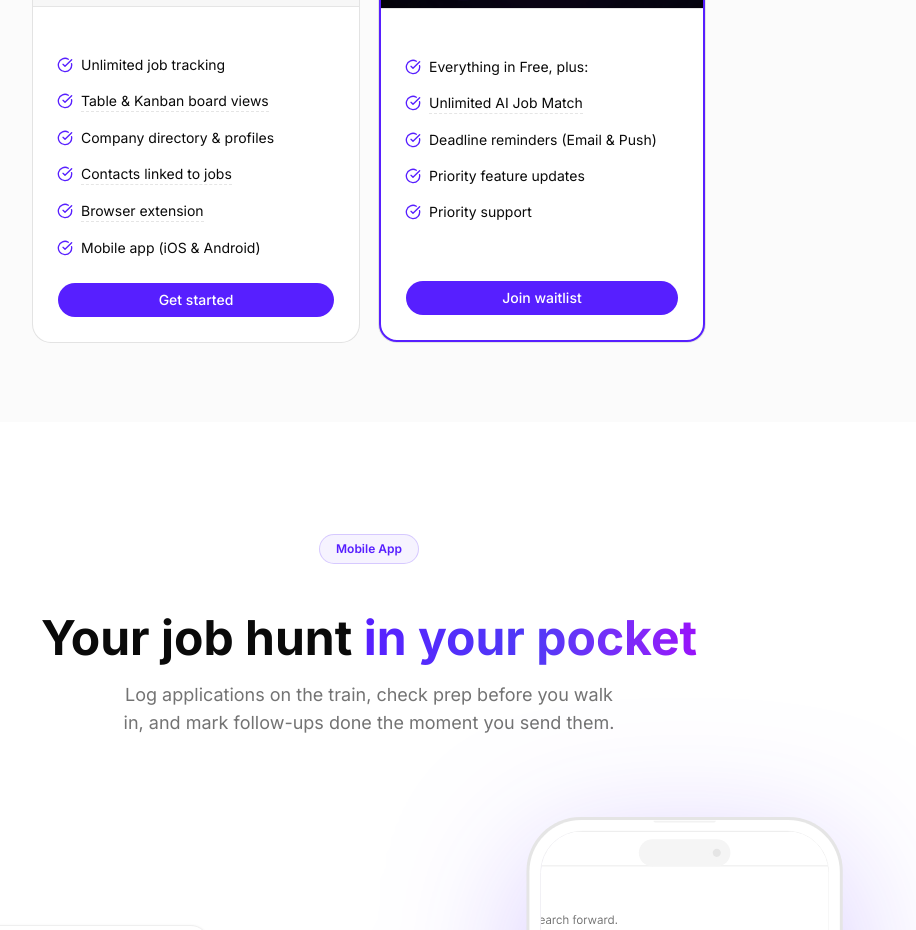
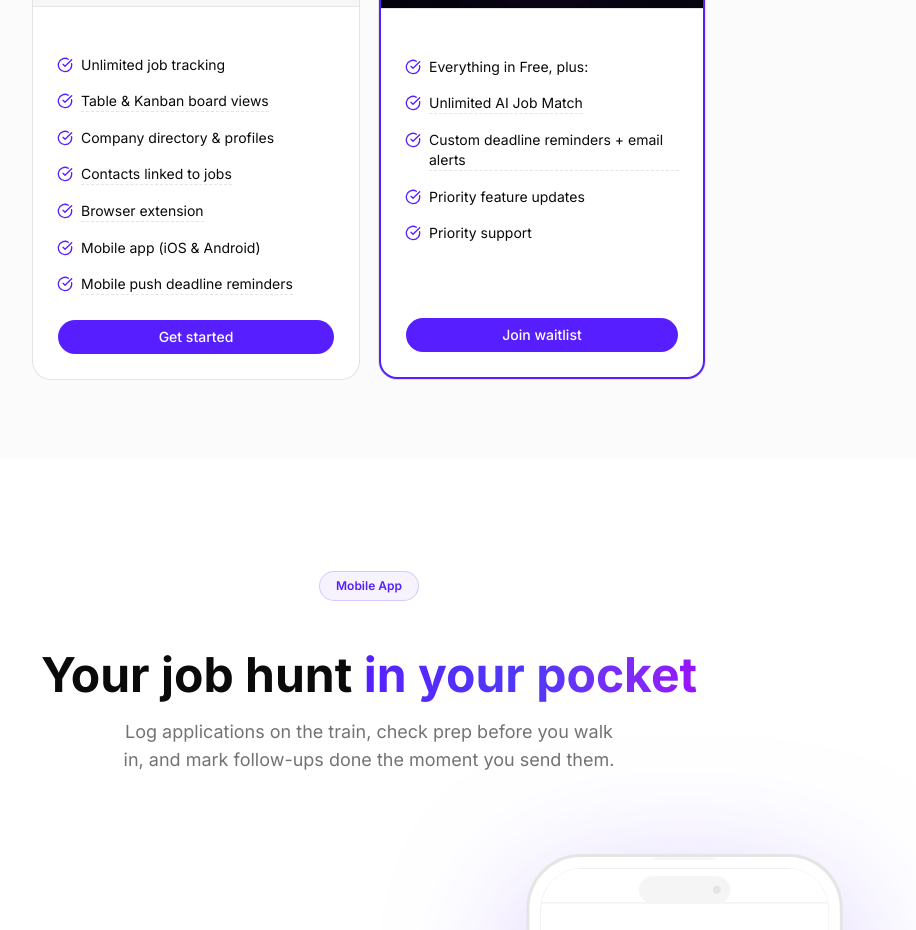
Before and after one commit to Zyntro-Official/orbbt-website, a Next.js app: page / in a window 1280 px wide. Shown: the part 7220-8150 px from the top of the page, without its empty margins (271-1187 px from the left). Built offline with nearby package versions, Linux system fonts and the light colour scheme.

Commit message:
Mirror from HasnainRaza026/orbbt-website

```diff
--- a/src/app/(sections)/features/features-data.ts
+++ b/src/app/(sections)/features/features-data.ts
@@ -44,7 +44,7 @@ export const FEATURES: Feature[] = [
     slug: "deadline-reminder",
     name: "Deadline Reminder",
     description:
-      "Set follow-ups and get timely nudges so interviews, thank-you notes, and decisions never slip away.",
+      "Get timely alerts before the deadline of your saved jobs, with mobile notifications and email reminders plus customizable schedules.",
     cta: "Learn more",
     className: "col-span-3 lg:col-span-2",
     imageSrc: "/image.svg",
--- a/src/app/(sections)/pricing/page.tsx
+++ b/src/app/(sections)/pricing/page.tsx
@@ -63,6 +63,10 @@ const PLANS = [
         tooltip: "1-click save from LinkedIn & Indeed.",
       },
       { text: "Mobile app (iOS & Android)" },
+      {
+        text: "Mobile push deadline reminders",
+        tooltip: "Get a notification reminder 2 days before a saved job deadline.",
+      },
     ] as Feature[],
     btn: { text: "Get started", href: "#waitlist" },
     featured: false,
@@ -78,7 +82,11 @@ const PLANS = [
         tooltip:
           "Instant fit scoring and skill gap analysis for any job listing.",
       },
-      { text: "Deadline reminders (Email & Push)" },
+      {
+        text: "Custom deadline reminders + email alerts",
+        tooltip:
+          "Choose up to 5 reminder days and your preferred reminder time, with email reminders included.",
+      },
       { text: "Priority feature updates" },
       { text: "Priority support" },
     ] as Feature[],
```
